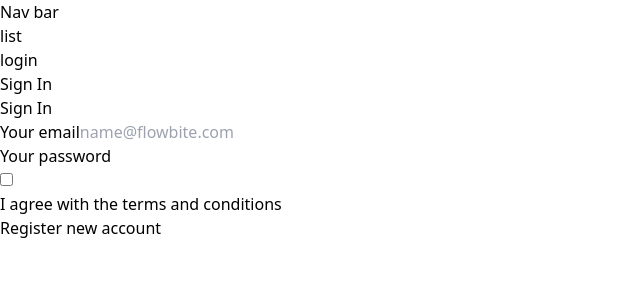
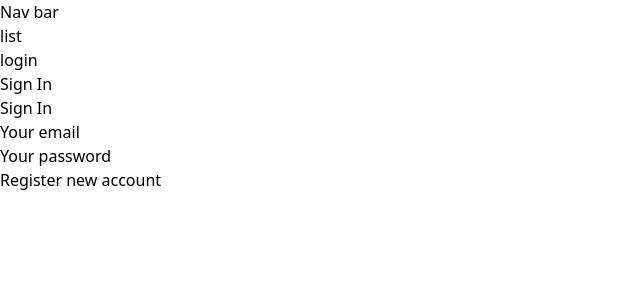
Before and after one commit to codify01/mayCombine, a React (Vite) app in the folder client/: page /login in a window 1280 px wide. Shown: the top 300 px of the page, without its empty margins (0-640 px from the left). Built offline with nearby package versions, Linux system fonts and the light colour scheme.

Commit message:
signen in

```diff
--- a/client/src/components/SignIn.jsx
+++ b/client/src/components/SignIn.jsx
@@ -6,35 +6,39 @@ const SignIn = () => {
     const navigate = useNavigate()
     const [email, setEmail] = useState('')
     const [password, setPassword] = useState('')
+    const [isloading, setisloading] = useState(null)
     let url = 'http://localhost:5000/user/signin'
 
     const login = ()=>{
+        console.log(email,password);
+        setisloading(true)
         axios.post(url, {email,password})
         .then((res)=>{
-            res.data.status?navigate('/list'):res.data.message
+            res.data.isValid?navigate('/list'):alert(res.data.message)
+            setisloading(false)
+            console.log(res);
+        }).catch((err)=>{
+            console.error(err);
+            // alert(err.data.errorMessage)
         })
     }
   return (
     <div>
-        <form className="max-w-sm mx-auto bg-slate-900 p-5 rounded mt-10">
+        <div className="max-w-sm mx-auto bg-slate-900 p-5 rounded mt-10">
+            {
+                isloading?<div className='text-white italic'>loading...</div>:null
+            }
             <h1 className='text-white text-xl font-bold text-center py-5'>Sign In</h1>
             <div className="mb-5">
                 <label for="email" className="block mb-2 text-sm font-medium text-gray-900 dark:text-white">Your email</label>
-                <input type="email" id="email" className="shadow-sm bg-gray-50 border border-gray-300 text-gray-900 text-sm rounded-lg focus:ring-slate-500 focus:border-slate-500 block w-full p-2.5 dark:bg-gray-700 dark:border-gray-600 dark:placeholder-gray-400 dark:text-white dark:focus:ring-slate-500 dark:focus:border-slate-500 dark:shadow-sm-light" placeholder="name@flowbite.com"  />
+                <input type="email" name='email' onChange={(e)=>setEmail(e.target.value)} id="email" className="shadow-sm bg-gray-50 border border-gray-300 text-gray-900 text-sm rounded-lg focus:ring-slate-500 focus:border-slate-500 block w-full p-2.5 dark:bg-gray-700 dark:border-gray-600 dark:placeholder-gray-400 dark:text-white dark:focus:ring-slate-500 dark:focus:border-slate-500 dark:shadow-sm-light"/>
             </div>
             <div className="mb-5">
                 <label for="password" className="block mb-2 text-sm font-medium text-gray-900 dark:text-white">Your password</label>
-                <input type="password" id="password" className="shadow-sm bg-gray-50 border border-gray-300 text-gray-900 text-sm rounded-lg focus:ring-slate-500 focus:border-slate-500 block w-full p-2.5 dark:bg-gray-700 dark:border-gray-600 dark:placeholder-gray-400 dark:text-white dark:focus:ring-slate-500 dark:focus:border-slate-500 dark:shadow-sm-light"  />
+                <input type="password" name='password' onChange={(e)=>setPassword(e.target.value)} id="password" className="shadow-sm bg-gray-50 border border-gray-300 text-gray-900 text-sm rounded-lg focus:ring-slate-500 focus:border-slate-500 block w-full p-2.5 dark:bg-gray-700 dark:border-gray-600 dark:placeholder-gray-400 dark:text-white dark:focus:ring-slate-500 dark:focus:border-slate-500 dark:shadow-sm-light"  />
             </div>
-
-            <div className="flex items-start mb-5">
-                <div className="flex items-center h-5">
-                <input id="terms" type="checkbox" value="" className="w-4 h-4 border border-gray-300 rounded bg-gray-50 focus:ring-3 focus:ring-slate-300 dark:bg-gray-700 dark:border-gray-600 dark:focus:ring-slate-600 dark:ring-offset-gray-800 dark:focus:ring-offset-gray-800"  />
-                </div>
-                <label for="terms" className="ms-2 text-sm font-medium text-gray-900 dark:text-gray-300">I agree with the <a href="#" className="text-slate-600 hover:underline dark:text-slate-500">terms and conditions</a></label>
-            </div>
-            <button type="submit" className="text-white bg-slate-700 hover:bg-slate-800 focus:ring-4 focus:outline-none focus:ring-slate-300 font-medium rounded-lg text-sm px-5 py-2.5 text-center dark:bg-slate-600 dark:hover:bg-slate-700 dark:focus:ring-slate-800">Register new account</button>
-        </form>
+            <button type="submit" onClick={login} className="text-white bg-slate-700 hover:bg-slate-800 focus:ring-4 focus:outline-none focus:ring-slate-300 font-medium rounded-lg text-sm px-5 py-2.5 text-center dark:bg-slate-600 dark:hover:bg-slate-700 dark:focus:ring-slate-800">Register new account</button>
+        </div>
     </div>
   )
 }
--- a/client/src/components/SignUp.jsx
+++ b/client/src/components/SignUp.jsx
@@ -16,12 +16,12 @@ const SignUp = () => {
             console.log(res.data);
             res.data.status?navigate('/login'):alert(res.data.message)
         }).catch((err)=>{
-            console.log(err);
+            console.error(err);
+            alert(err.data.errorCode)
         })
     }
   return (
     <div>
-
         <div className="max-w-sm mx-auto bg-slate-900 p-5 rounded mt-10">
             <h1 className='text-white text-xl font-bold text-center py-5'>Sign Up</h1>
             <div className="mb-5">
@@ -52,7 +52,6 @@ const SignUp = () => {
             </div> */}
             <button type="" onClick={register} className="text-white bg-slate-700 hover:bg-slate-800 focus:ring-4 focus:outline-none focus:ring-slate-300 font-medium rounded-lg text-sm px-5 py-2.5 text-center dark:bg-slate-600 dark:hover:bg-slate-700 dark:focus:ring-slate-800">Register new account</button>
         </div>
-
     </div>
   )
 }
```
Also changed, not shown: 2 other files (tests, documents, lock files or other folders).
